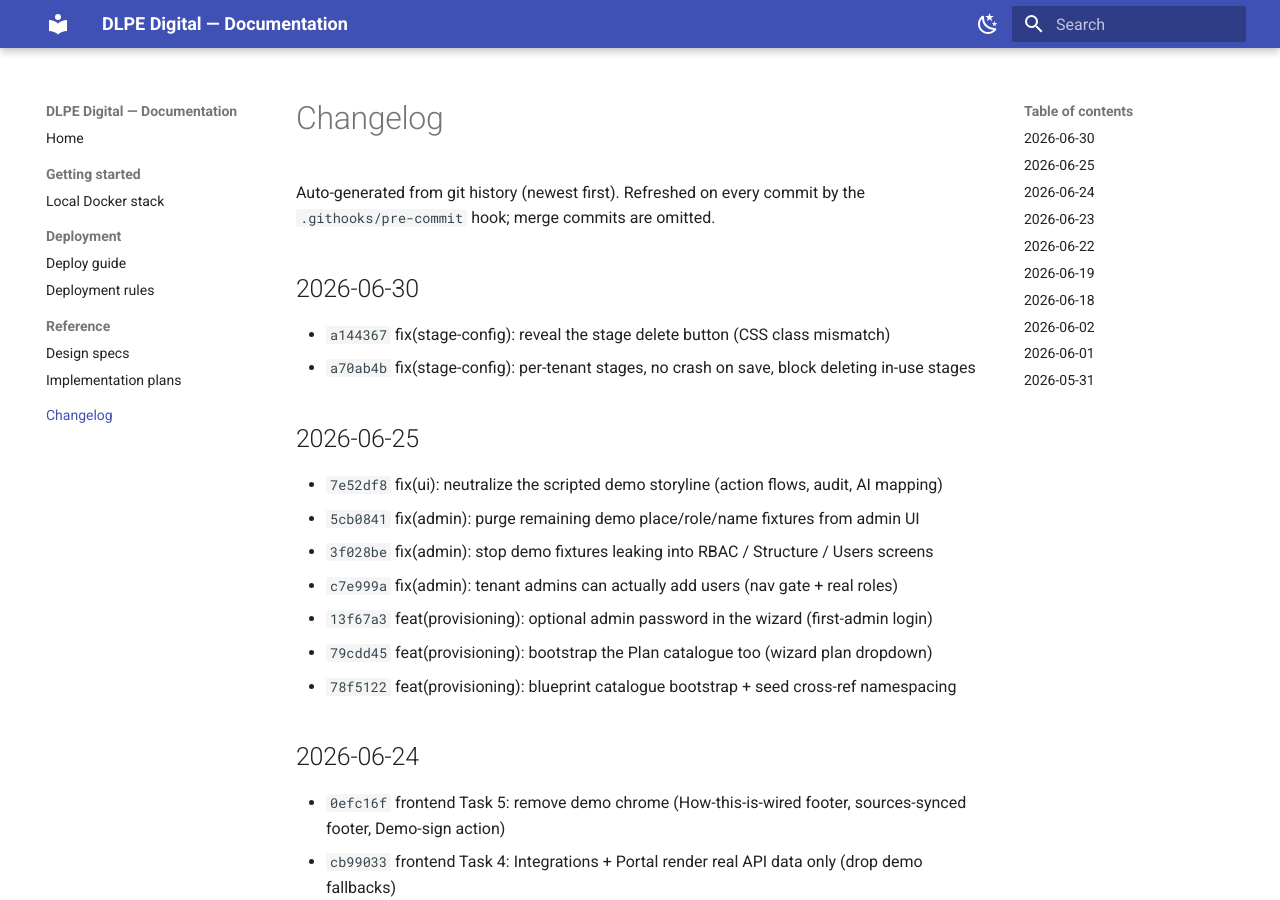
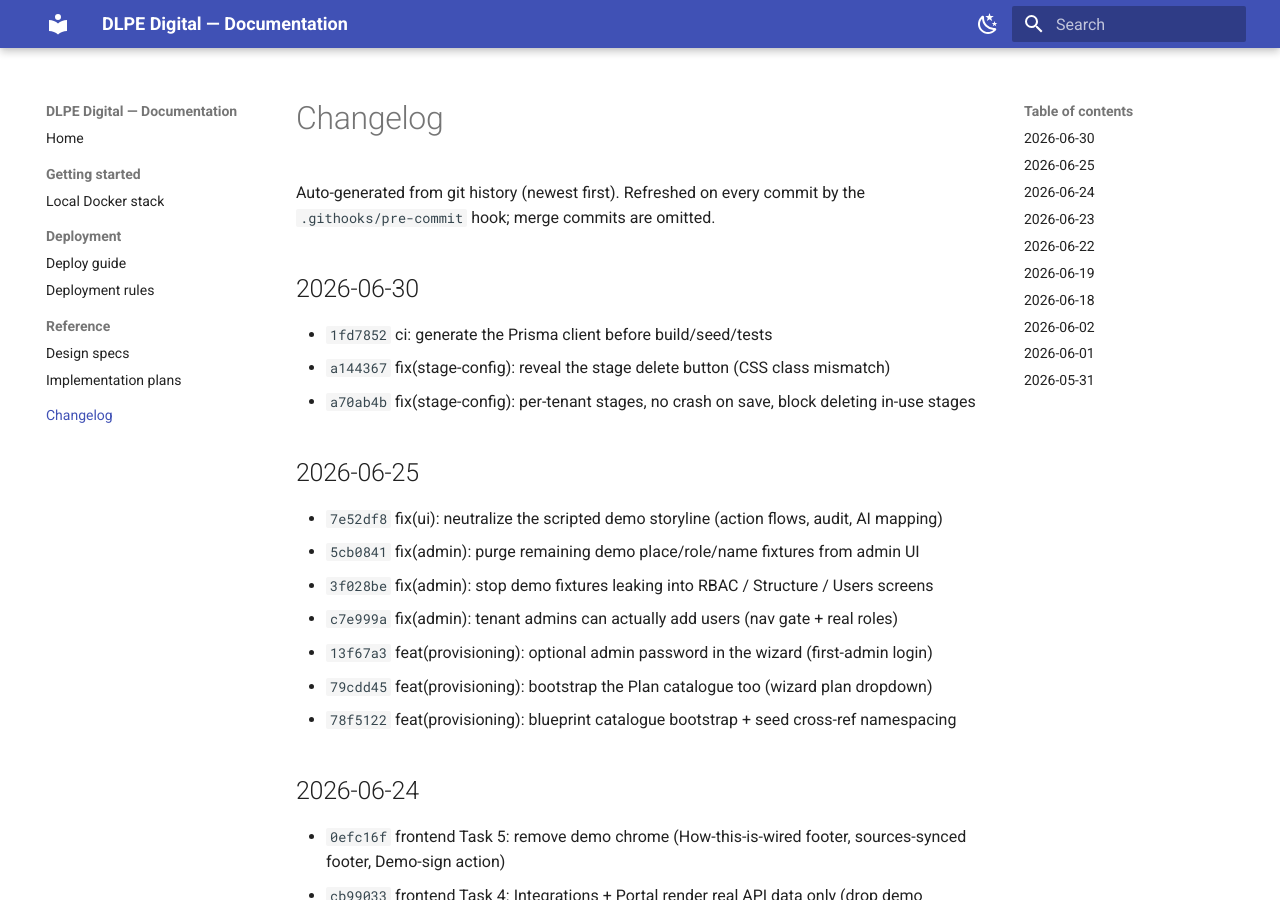
Before and after one commit to DLPE-Group/DLPE-Digital, an MkDocs documentation site: the page built from docs/changelog.md, in a window 1280 px wide and 900 px high. Built offline with MkDocs 1.6.1 and Material for MkDocs 9.7.7, drawn with Linux system fonts in a browser that asks for light colours; part of the change alters nothing that is shown; some of the changed text lies outside the part shown.

```diff
--- a/docs/changelog.md
+++ b/docs/changelog.md
@@ -5,6 +5,7 @@ Auto-generated from git history (newest first). Refreshed on every commit by the
 
 ## 2026-06-30
 
+- `1fd7852` ci: generate the Prisma client before build/seed/tests
 - `a144367` fix(stage-config): reveal the stage delete button (CSS class mismatch)
 - `a70ab4b` fix(stage-config): per-tenant stages, no crash on save, block deleting in-use stages
 
@@ -195,4 +196,4 @@ Auto-generated from git history (newest first). Refreshed on every commit by the
 - `a8c1e03` Implement Intelligence Layer as Vite + React app
 - `6fede3e` Claude Design handoff: Dlpe Digital
 
-<small>162 commits.</small>
+<small>163 commits.</small>
```
Also changed, not shown: 1 other file.
